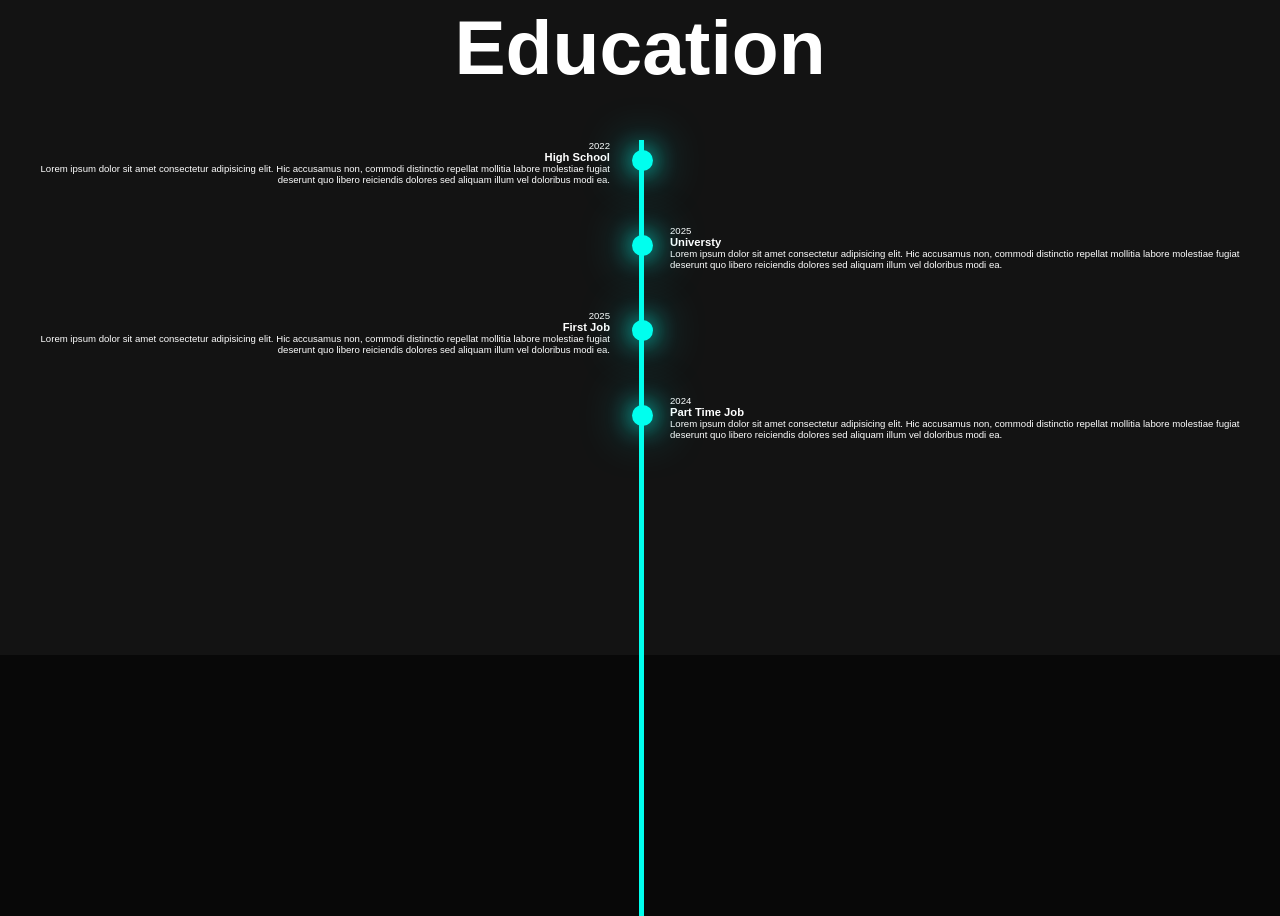
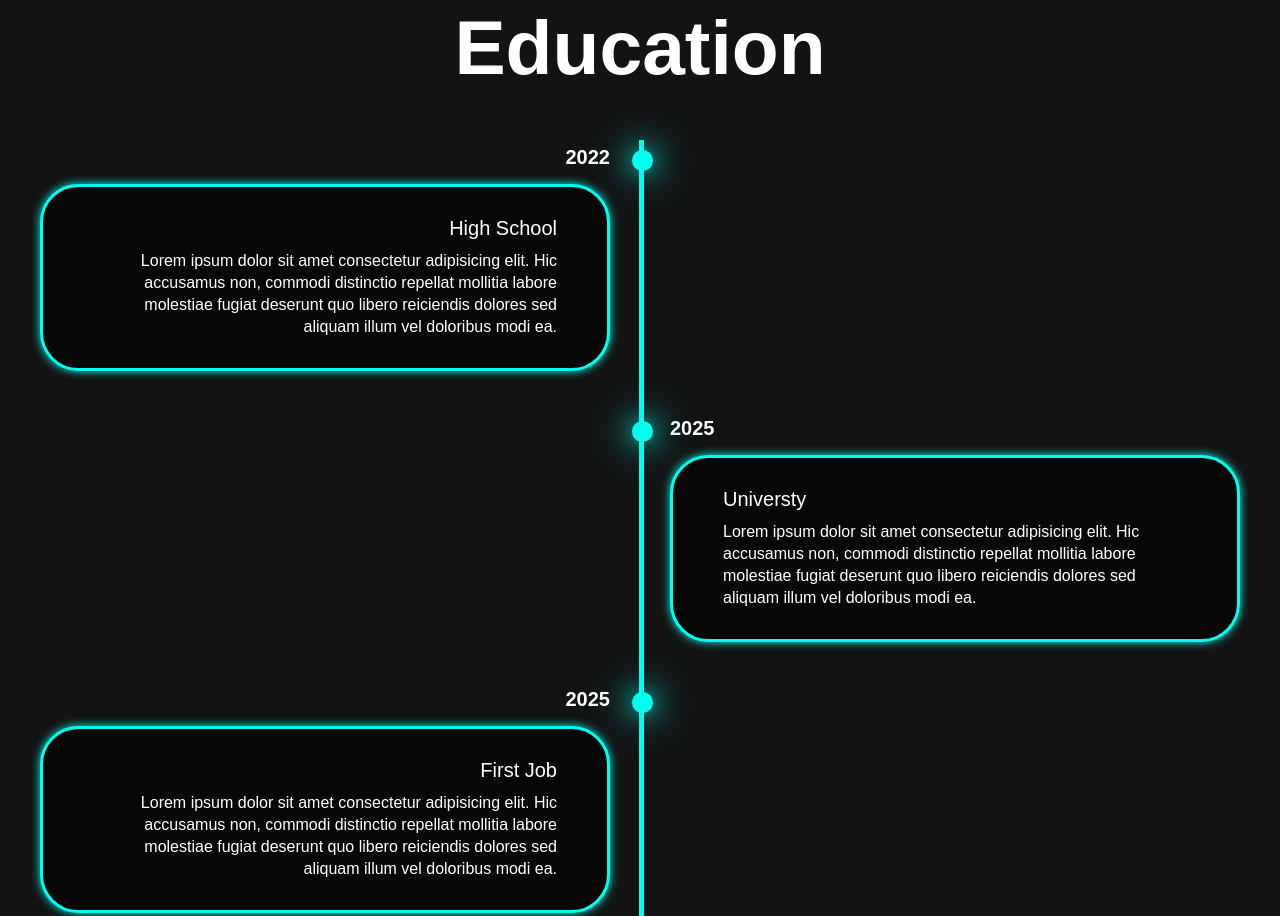
Before and after one commit to fadhil9898/itw2025_b_253040072, a plain HTML site: page itw2025_project1_253040072/index.html in a window 1280 px wide. Shown: the part 945-1861 px from the top of the page. Drawn offline with Linux system fonts and the light colour scheme.

Commit message:
education

```diff
--- a/itw2025_project1_253040072/style.css
+++ b/itw2025_project1_253040072/style.css
@@ -267,7 +267,7 @@ span{
 .education h2{
     margin-bottom: 5rem;
 }
-.time-items{
+.timeline-items{
     max-width: 1200px;
     margin: auto;
     display: flex;
@@ -308,3 +308,45 @@ span{
     border-radius: 50%;
     top: 10px;
 }
+.timeline-date{
+    font-size: 20px;
+    font-weight: 800;
+    color: white;
+    margin: 6px 0 15px;
+}
+.timeline-content{
+    background-color: var(--bg-color);
+    border: 3px solid var(--main-color);
+    padding: 30px 50px;
+    border-radius: 4rem;
+    box-shadow: 0 0 10px var(--main-color);
+    cursor: pointer;
+    transition: 0.3s ease-in-out;
+}
+.timeline-content:hover{
+    transform: scale(1.05);
+    box-shadow: 0 0 25px var(--main-color);
+}
+.timeline-content h3{
+    font-size: 20px;
+    color: white;
+    margin: 0 0 10px;
+    font-weight: 500;
+}
+.timeline-content p{
+    color: white;
+    font-size: 16px;
+    font-weight: 300;
+    line-height: 22px;
+}
+::-webkit-scrollbar{
+    width: 15px;
+}
+::-webkit-scrollbar-thumb{
+    background-color: var(--main-color);
+}
+::webkit-scrollbar-track{
+    background-color: var(--bg-color);
+    width: 50px;
+
+}
```
